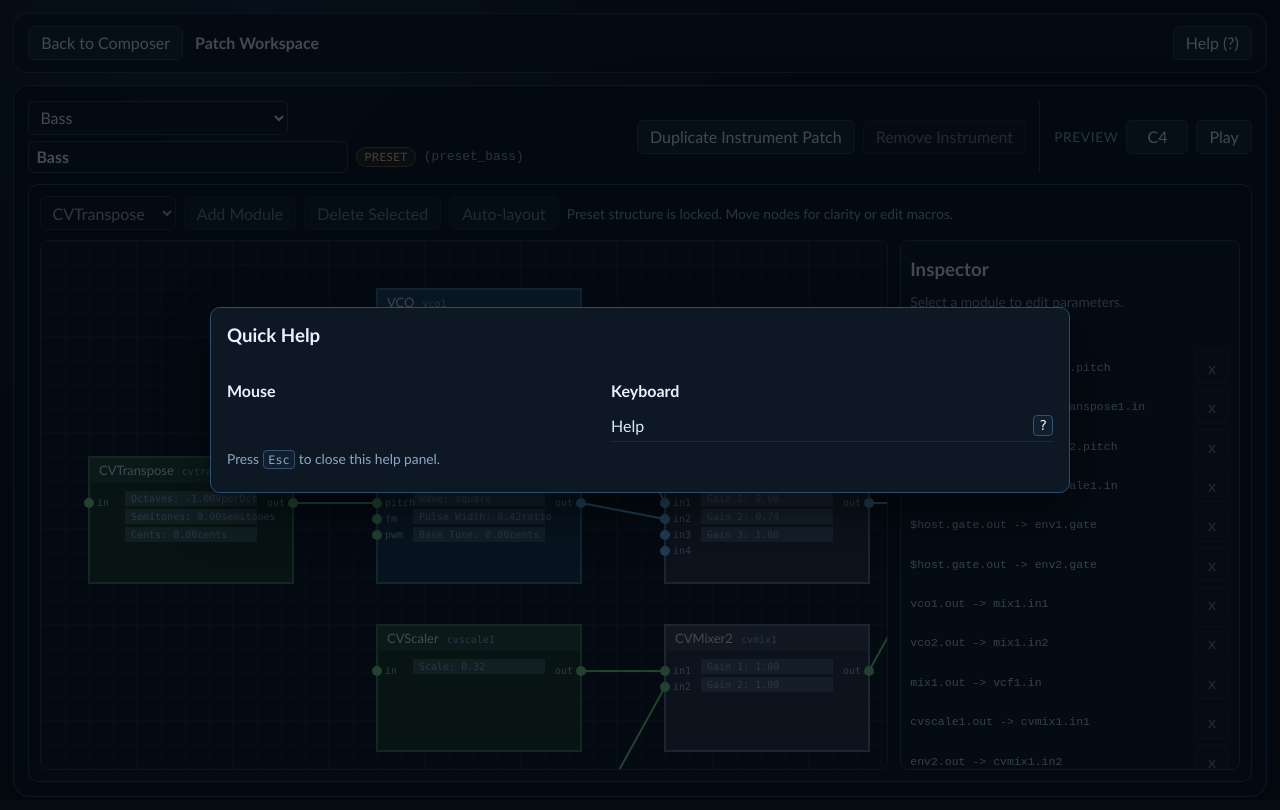
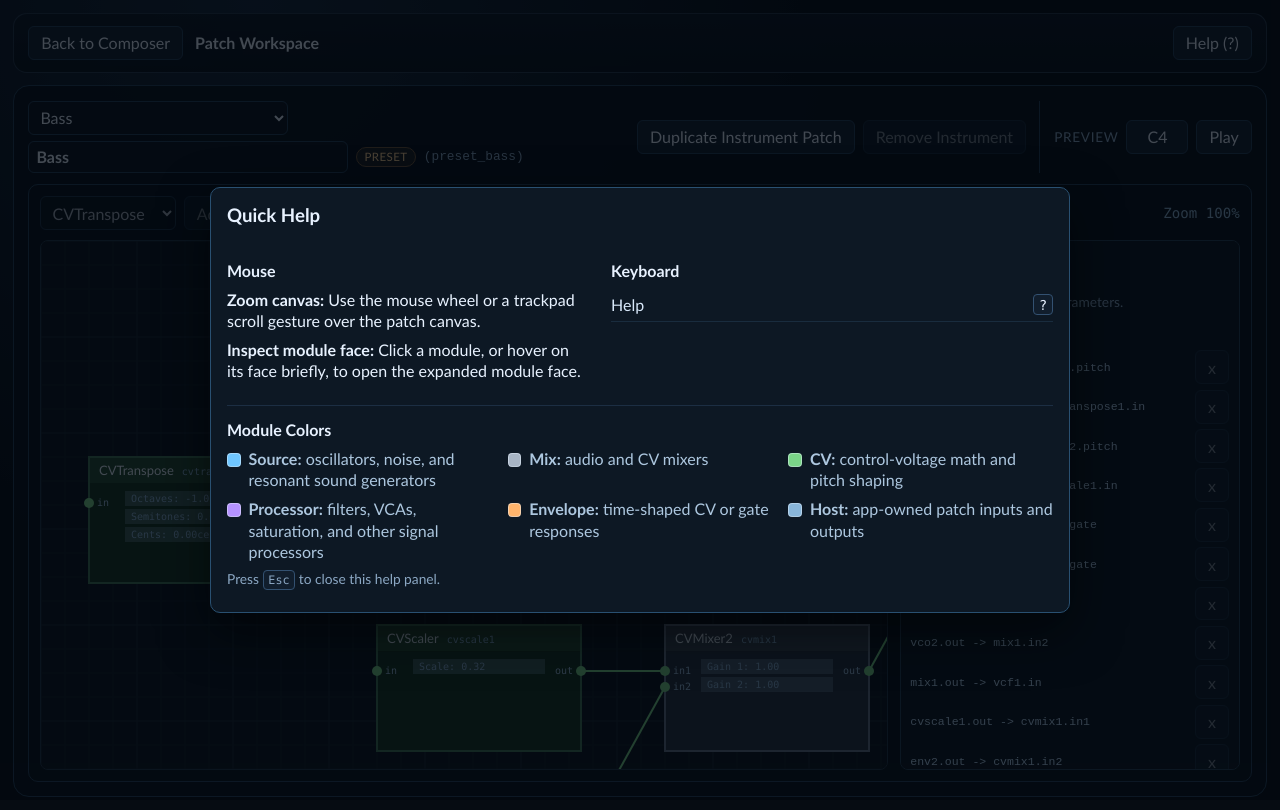
Before and after one commit to eescardo/SynthPlayground, a Next.js app: page /patch-workspace in a window 1280 px wide. Both pictures are taken after a click on the button "Help (?)". Built offline with nearby package versions, Linux system fonts and the light colour scheme.

Commit message:
Add patch canvas zoom and module face popover

```diff
--- a/app/globals.css
+++ b/app/globals.css
@@ -1062,6 +1062,13 @@ select {
   gap: 0.5rem;
 }
 
+.patch-zoom-readout {
+  margin-left: auto;
+  color: #8fb4d4;
+  font-family: ui-monospace, SFMono-Regular, Menlo, monospace;
+  font-size: 0.88rem;
+}
+
 .patch-layout {
   display: grid;
   grid-template-columns: minmax(0, 1fr) 320px;
@@ -1286,6 +1293,34 @@ select {
   gap: 0.35rem;
   justify-content: flex-end;
   flex-wrap: wrap;
+}
+
+.quick-help-color-glossary {
+  border-top: 1px solid rgba(51, 81, 113, 0.4);
+  padding-top: 0.85rem;
+}
+
+.quick-help-color-items {
+  display: grid;
+  grid-template-columns: repeat(auto-fit, minmax(230px, 1fr));
+  gap: 0.45rem 1rem;
+}
+
+.quick-help-color-item {
+  display: flex;
+  gap: 0.5rem;
+  align-items: baseline;
+  color: #adc7df;
+  line-height: 1.35;
+}
+
+.quick-help-color-swatch {
+  width: 0.85rem;
+  height: 0.85rem;
+  flex: 0 0 auto;
+  border: 1px solid rgba(232, 244, 255, 0.45);
+  border-radius: 4px;
+  transform: translateY(0.12rem);
 }
 
 @media (max-width: 860px) {
--- a/src/components/PatchEditorCanvas.tsx
+++ b/src/components/PatchEditorCanvas.tsx
@@ -30,6 +30,15 @@ const COLOR_PENDING_PORT = "#ff5d8f";
 const NODE_BODY_TOP = 34;
 const PORT_START_Y = 46;
 const PORT_ROW_GAP = 16;
+const MIN_ZOOM = 0.2;
+const MAX_ZOOM = 2.5;
+const ZOOM_WHEEL_SENSITIVITY = 0.0012;
+const FACE_POPOVER_SCALE = 2.5;
+const FACE_HOVER_DELAY_MS = 900;
+
+function clamp(value: number, min: number, max: number) {
+  return Math.min(max, Math.max(min, value));
+}
 
 interface HitPort {
   nodeId: string;
@@ -208,6 +217,73 @@ function drawGenericModuleFace(
   });
 }
 
+function drawModuleCard(
+  ctx: CanvasRenderingContext2D,
+  patch: Patch,
+  node: PatchNode,
+  schema: NonNullable<ReturnType<typeof getModuleSchema>>,
+  x: number,
+  y: number,
+  options: {
+    hovered: boolean;
+    selected: boolean;
+  }
+) {
+  const moduleColors = resolveMutedPatchModuleColors(schema.categories);
+  ctx.fillStyle = moduleColors.fill;
+  ctx.fillRect(x, y, NODE_W, NODE_H);
+  if (options.hovered && !options.selected) {
+    ctx.fillStyle = COLOR_NODE_HOVER_OVERLAY;
+    ctx.fillRect(x + 2, y + 2, NODE_W - 4, NODE_H - 4);
+  }
+  ctx.fillStyle = moduleColors.accent;
+  ctx.globalAlpha = options.selected ? 0.24 : options.hovered ? 0.18 : 0.12;
+  ctx.fillRect(x, y, NODE_W, NODE_BODY_TOP - 8);
+  ctx.globalAlpha = 1;
+  ctx.strokeStyle = options.selected ? moduleColors.accent : options.hovered ? COLOR_NODE_TITLE : moduleColors.stroke;
+  ctx.lineWidth = options.hovered ? 3 : 2;
+  ctx.strokeRect(x, y, NODE_W, NODE_H);
+
+  ctx.fillStyle = COLOR_NODE_TITLE;
+  ctx.font = "13px 'Trebuchet MS', 'Segoe UI', sans-serif";
+  ctx.fillText(node.typeId, x + 10, y + 18);
+  const titleWidth = ctx.measureText(node.typeId).width;
+  ctx.fillStyle = COLOR_NODE_SUBTITLE;
+  ctx.font = "10px ui-monospace, SFMono-Regular, Menlo, monospace";
+  ctx.fillText(node.id, x + 18 + titleWidth, y + 18);
+
+  if (node.typeId === "ADSR") {
+    drawAdsrModuleFace(ctx, patch, node, schema.params, x, y, moduleColors.accent);
+  } else {
+    drawGenericModuleFace(ctx, node, schema.params, x, y);
+  }
+
+  schema.portsIn.forEach((port, index) => {
+    const py = y + PORT_START_Y + index * PORT_ROW_GAP;
+    const px = x;
+    ctx.fillStyle = getCapabilityColor(port);
+    ctx.beginPath();
+    ctx.arc(px, py, 5, 0, Math.PI * 2);
+    ctx.fill();
+    ctx.fillStyle = COLOR_PORT_LABEL;
+    ctx.font = "10px ui-monospace, SFMono-Regular, Menlo, monospace";
+    ctx.fillText(port.id, px + 8, py + 3);
+  });
+
+  schema.portsOut.forEach((port, index) => {
+    const py = y + PORT_START_Y + index * PORT_ROW_GAP;
+    const px = x + NODE_W;
+    ctx.fillStyle = getCapabilityColor(port);
+    ctx.beginPath();
+    ctx.arc(px, py, 5, 0, Math.PI * 2);
+    ctx.fill();
+    ctx.fillStyle = COLOR_PORT_LABEL;
+    ctx.font = "10px ui-monospace, SFMono-Regular, Menlo, monospace";
+    const textWidth = ctx.measureText(port.id).width;
+    ctx.fillText(port.id, px - 8 - textWidth, py + 3);
+  });
+}
+
 function MacroBindingDetails(props: {
   patch: Patch;
   nodeId: string;
@@ -294,13 +370,19 @@ function ParamValueControl(props: {
 
 export function PatchEditorCanvas(props: PatchEditorCanvasProps) {
   const canvasRef = useRef<HTMLCanvasElement | null>(null);
+  const scrollRef = useRef<HTMLDivElement | null>(null);
   const hitPortsRef = useRef<HitPort[]>([]);
   const dragLastLayoutRef = useRef<{ x: number; y: number } | null>(null);
   const dragPointerOffsetRef = useRef<{ x: number; y: number } | null>(null);
+  const faceHoverTimerRef = useRef<number | null>(null);
+  const pointerDownNodeIdRef = useRef<string | null>(null);
+  const pointerMovedRef = useRef(false);
   const [newNodeType, setNewNodeType] = useState(modulePalette[0]?.typeId ?? "VCO");
   const [pendingFromPort, setPendingFromPort] = useState<HitPort | null>(null);
   const [dragNodeId, setDragNodeId] = useState<string | null>(null);
   const [hoveredNodeId, setHoveredNodeId] = useState<string | null>(null);
+  const [facePopoverNodeId, setFacePopoverNodeId] = useState<string | null>(null);
+  const [zoom, setZoom] = useState(1);
 
   const layoutByNode = useMemo(() => {
     return new Map(props.patch.layout.nodes.map((node) => [node.nodeId, node] as const));
@@ -316,6 +398,21 @@ export function PatchEditorCanvas(props: PatchEditorCanvasProps) {
     }
     return { width: maxX, height: maxY };
   }, [props.patch.layout.nodes]);
+
+  const getFacePopoverRect = useCallback((nodeId: string) => {
+    const layout = layoutByNode.get(nodeId);
+    if (!layout) return null;
+    const width = NODE_W * FACE_POPOVER_SCALE;
+    const height = NODE_H * FACE_POPOVER_SCALE;
+    const centerX = layout.x * GRID + NODE_W / 2;
+    const centerY = layout.y * GRID + NODE_H / 2;
+    return {
+      x: Math.max(8, Math.min(canvasSize.width - width - 8, centerX - width / 2)),
+      y: Math.max(8, Math.min(canvasSize.height - height - 8, centerY - height / 2)),
+      width,
+      height
+    };
+  }, [canvasSize.height, canvasSize.width, layoutByNode]);
 
   const draw = useCallback(() => {
     const canvas = canvasRef.current;
@@ -393,60 +490,9 @@ export function PatchEditorCanvas(props: PatchEditorCanvasProps) {
       const x = layout.x * GRID;
       const y = layout.y * GRID;
 
-      const selected = props.selectedNodeId === node.id;
-      const hovered = hoveredNodeId === node.id;
-      const moduleColors = resolveMutedPatchModuleColors(schema.categories);
-      ctx.fillStyle = moduleColors.fill;
-      ctx.fillRect(x, y, NODE_W, NODE_H);
-      if (hovered && !selected) {
-        ctx.fillStyle = COLOR_NODE_HOVER_OVERLAY;
-        ctx.fillRect(x + 2, y + 2, NODE_W - 4, NODE_H - 4);
-      }
-      ctx.fillStyle = moduleColors.accent;
-      ctx.globalAlpha = selected ? 0.24 : hovered ? 0.18 : 0.12;
-      ctx.fillRect(x, y, NODE_W, NODE_BODY_TOP - 8);
-      ctx.globalAlpha = 1;
-      ctx.strokeStyle = selected ? moduleColors.accent : hovered ? COLOR_NODE_TITLE : moduleColors.stroke;
-      ctx.lineWidth = hovered ? 3 : 2;
-      ctx.strokeRect(x, y, NODE_W, NODE_H);
-
-      ctx.fillStyle = COLOR_NODE_TITLE;
-      ctx.font = "13px 'Trebuchet MS', 'Segoe UI', sans-serif";
-      ctx.fillText(node.typeId, x + 10, y + 18);
-      const titleWidth = ctx.measureText(node.typeId).width;
-      ctx.fillStyle = COLOR_NODE_SUBTITLE;
-      ctx.font = "10px ui-monospace, SFMono-Regular, Menlo, monospace";
-      ctx.fillText(node.id, x + 18 + titleWidth, y + 18);
-
-      if (node.typeId === "ADSR") {
-        drawAdsrModuleFace(ctx, props.patch, node, schema.params, x, y, moduleColors.accent);
-      } else {
-        drawGenericModuleFace(ctx, node, schema.params, x, y);
-      }
-
-      schema.portsIn.forEach((port, index) => {
-        const py = y + PORT_START_Y + index * PORT_ROW_GAP;
-        const px = x;
-        ctx.fillStyle = getCapabilityColor(port);
-        ctx.beginPath();
-        ctx.arc(px, py, 5, 0, Math.PI * 2);
-        ctx.fill();
-        ctx.fillStyle = COLOR_PORT_LABEL;
-        ctx.font = "10px ui-monospace, SFMono-Regular, Menlo, monospace";
-        ctx.fillText(port.id, px + 8, py + 3);
-      });
-
-      schema.portsOut.forEach((port, index) => {
-        const py = y + PORT_START_Y + index * PORT_ROW_GAP;
-        const px = x + NODE_W;
-        ctx.fillStyle = getCapabilityColor(port);
-        ctx.beginPath();
-        ctx.arc(px, py, 5, 0, Math.PI * 2);
-        ctx.fill();
-        ctx.fillStyle = COLOR_PORT_LABEL;
-        ctx.font = "10px ui-monospace, SFMono-Regular, Menlo, monospace";
-        const textWidth = ctx.measureText(port.id).width;
-        ctx.fillText(port.id, px - 8 - textWidth, py + 3);
+      drawModuleCard(ctx, props.patch, node, schema, x, y, {
+        hovered: hoveredNodeId === node.id,
+        selected: props.selectedNodeId === node.id
       });
     });
 
@@ -461,16 +507,72 @@ export function PatchEditorCanvas(props: PatchEditorCanvasProps) {
       }
     }
 
+    if (facePopoverNodeId) {
+      const node = nodeById.get(facePopoverNodeId);
+      const schema = node ? getModuleSchema(node.typeId) : undefined;
+      const rect = getFacePopoverRect(facePopoverNodeId);
+      if (node && schema && rect) {
+        ctx.save();
+        ctx.shadowColor = "rgba(0, 0, 0, 0.55)";
+        ctx.shadowBlur = 24;
+        ctx.shadowOffsetY = 12;
+        ctx.fillStyle = "rgba(4, 10, 17, 0.78)";
+        ctx.fillRect(rect.x - 10, rect.y - 10, rect.width + 20, rect.height + 20);
+        ctx.restore();
+
+        ctx.save();
+        ctx.translate(rect.x, rect.y);
+        ctx.scale(FACE_POPOVER_SCALE, FACE_POPOVER_SCALE);
+        drawModuleCard(ctx, props.patch, node, schema, 0, 0, {
+          hovered: false,
+          selected: true
+        });
+        ctx.restore();
+      }
+    }
+
     hitPortsRef.current = [];
     for (const [key, value] of portPositions.entries()) {
       const [nodeId, kind, portId] = key.split(":");
       hitPortsRef.current.push({ nodeId, kind: kind as "in" | "out", portId, x: value.x, y: value.y });
     }
-  }, [canvasSize, hoveredNodeId, layoutByNode, pendingFromPort, props.patch, props.selectedNodeId]);
+  }, [canvasSize, facePopoverNodeId, getFacePopoverRect, hoveredNodeId, layoutByNode, nodeById, pendingFromPort, props.patch, props.selectedNodeId]);
 
   useEffect(() => {
     draw();
   }, [draw]);
+
+  useEffect(() => {
+    if (!facePopoverNodeId || nodeById.has(facePopoverNodeId)) {
+      return;
+    }
+    setFacePopoverNodeId(null);
+  }, [facePopoverNodeId, nodeById]);
+
+  useEffect(() => {
+    if (!hoveredNodeId || dragNodeId || facePopoverNodeId === hoveredNodeId) {
+      return;
+    }
+    faceHoverTimerRef.current = window.setTimeout(() => {
+      setFacePopoverNodeId(hoveredNodeId);
+    }, FACE_HOVER_DELAY_MS);
+    return () => {
+      if (faceHoverTimerRef.current !== null) {
+        window.clearTimeout(faceHoverTimerRef.current);
+        faceHoverTimerRef.current = null;
+      }
+    };
+  }, [dragNodeId, facePopoverNodeId, hoveredNodeId]);
+
+  useEffect(() => {
+    const onKeyDown = (event: KeyboardEvent) => {
+      if (event.key === "Escape") {
+        setFacePopoverNodeId(null);
+      }
+    };
+    window.addEventListener("keydown", onKeyDown);
+    return () => window.removeEventListener("keydown", onKeyDown);
+  }, []);
 
   const pointerToGrid = (event: React.PointerEvent<HTMLCanvasElement>) => {
     const canvas = canvasRef.current;
@@ -521,6 +623,23 @@ export function PatchEditorCanvas(props: PatchEditorCanvasProps) {
 
   const onPointerDown = (event: React.PointerEvent<HTMLCanvasElement>) => {
     const pos = pointerToGrid(event);
+    pointerDownNodeIdRef.current = null;
+    pointerMovedRef.current = false;
+    if (facePopoverNodeId) {
+      const rect = getFacePopoverRect(facePopoverNodeId);
+      const insidePopover =
+        rect &&
+        pos.rawX >= rect.x &&
+        pos.rawX <= rect.x + rect.width &&
+        pos.rawY >= rect.y &&
+        pos.rawY <= rect.y + rect.height;
+      if (!insidePopover) {
+        setFacePopoverNodeId(null);
+      } else {
+        return;
+      }
+    }
+
     const hitPort = getPortAtPointer(pos.rawX, pos.rawY);
 
     if (hitPort) {
@@ -540,6 +659,8 @@ export function PatchEditorCanvas(props: PatchEditorCanvasProps) {
     if (hitNodeId) {
       props.onSelectNode(hitNodeId);
       setDragNodeId(hitNodeId);
+      pointerDownNodeIdRef.current = hitNodeId;
+      pointerMovedRef.current = false;
       const layout = layoutByNode.get(hitNodeId);
       dragLastLayoutRef.current = layout ? { x: layout.x, y: layout.y } : null;
       dragPointerOffsetRef.current = layout
@@ -552,7 +673,31 @@ export function PatchEditorCanvas(props: PatchEditorCanvasProps) {
     } else {
       props.onSelectNode(undefined);
       setPendingFromPort(null);
+      pointerDownNodeIdRef.current = null;
+      pointerMovedRef.current = false;
     }
+  };
+
+  const onCanvasWheel = (event: React.WheelEvent<HTMLDivElement>) => {
+    event.preventDefault();
+    const scrollEl = scrollRef.current;
+    if (!scrollEl) {
+      return;
+    }
+    const rect = scrollEl.getBoundingClientRect();
+    const localX = event.clientX - rect.left;
+    const localY = event.clientY - rect.top;
+    const canvasX = (scrollEl.scrollLeft + localX) / zoom;
+    const canvasY = (scrollEl.scrollTop + localY) / zoom;
+    const nextZoom = clamp(zoom * Math.exp(-event.deltaY * ZOOM_WHEEL_SENSITIVITY), MIN_ZOOM, MAX_ZOOM);
+    if (Math.abs(nextZoom - zoom) < 0.001) {
+      return;
+    }
+    setZoom(nextZoom);
+    window.requestAnimationFrame(() => {
+      scrollEl.scrollLeft = canvasX * nextZoom - localX;
+      scrollEl.scrollTop = canvasY * nextZoom - localY;
+    });
   };
 
   const onPointerMove = (event: React.PointerEvent<HTMLCanvasElement>) => {
@@ -572,6 +717,7 @@ export function PatchEditorCanvas(props: PatchEditorCanvasProps) {
       return;
     }
     dragLastLayoutRef.current = nextLayout;
+    pointerMovedRef.current = true;
     props.onApplyOp({
       type: "moveNode",
       nodeId: dragNodeId,
@@ -580,6 +726,8 @@ export function PatchEditorCanvas(props: PatchEditorCanvasProps) {
   };
 
   const onPointerUp = (event: React.PointerEvent<HTMLCanvasElement>) => {
+    const clickedNodeId = pointerDownNodeIdRef.current;
+    const moved = pointerMovedRef.current;
     if (dragNodeId) {
       try {
         event.currentTarget.releasePointerCapture(event.pointerId);
@@ -589,7 +737,12 @@ export function PatchEditorCanvas(props: PatchEditorCanvasProps) {
     }
     dragLastLayoutRef.current = null;
     dragPointerOffsetRef.current = null;
+    pointerDownNodeIdRef.current = null;
+    pointerMovedRef.current = false;
     setDragNodeId(null);
+    if (clickedNodeId && !moved) {
+      setFacePopoverNodeId(clickedNodeId);
+    }
   };
 
   const selectedNode = props.selectedNodeId ? nodeById.get(props.selectedNodeId) : undefined;
@@ -650,17 +803,19 @@ export function PatchEditorCanvas(props: PatchEditorCanvasProps) {
         </button>
         {props.structureLocked && <span className="muted">Preset structure is locked. Move nodes for clarity or edit macros.</span>}
         {pendingFromPort && <span className="muted">Select input port to complete connection.</span>}
+        <span className="patch-zoom-readout">Zoom {Math.round(zoom * 100)}%</span>
       </div>
 
       <div className="patch-layout">
         <div className="patch-canvas-shell">
-          <div className="patch-canvas-scroll">
+          <div className="patch-canvas-scroll" ref={scrollRef} onWheel={onCanvasWheel}>
             <canvas
               ref={canvasRef}
               width={canvasSize.width}
               height={canvasSize.height}
               style={{
-                width: `${canvasSize.width}px`,
+                width: `${canvasSize.width * zoom}px`,
+                height: `${canvasSize.height * zoom}px`,
                 cursor: dragNodeId ? MOVE_CURSOR_ACTIVE : hoveredNodeId ? MOVE_CURSOR : "default"
               }}
               onPointerDown={onPointerDown}
@@ -669,6 +824,10 @@ export function PatchEditorCanvas(props: PatchEditorCanvasProps) {
               onPointerLeave={(event) => {
                 onPointerUp(event);
                 setHoveredNodeId(null);
+                if (faceHoverTimerRef.current !== null) {
+                  window.clearTimeout(faceHoverTimerRef.current);
+                  faceHoverTimerRef.current = null;
+                }
               }}
             />
           </div>
--- a/src/components/QuickHelpDialog.tsx
+++ b/src/components/QuickHelpDialog.tsx
@@ -1,11 +1,12 @@
 interface QuickHelpDialogProps {
+  colorGlossaryItems?: Array<{ color: string; label: string; description: string }>;
   mouseHelpItems: Array<{ action: string; description: string }>;
   keyboardShortcuts: Array<{ action: string; shortcut: string }>;
   onClose: () => void;
   open: boolean;
 }
 
-export function QuickHelpDialog({ keyboardShortcuts, mouseHelpItems, onClose, open }: QuickHelpDialogProps) {
+export function QuickHelpDialog({ colorGlossaryItems = [], keyboardShortcuts, mouseHelpItems, onClose, open }: QuickHelpDialogProps) {
   if (!open) {
     return null;
   }
@@ -39,6 +40,21 @@ export function QuickHelpDialog({ keyboardShortcuts, mouseHelpItems, onClose, op
             </div>
           </div>
         </div>
+        {colorGlossaryItems.length > 0 && (
+          <div className="quick-help-section quick-help-color-glossary">
+            <h4>Module Colors</h4>
+            <div className="quick-help-color-items">
+              {colorGlossaryItems.map((entry) => (
+                <div key={entry.label} className="quick-help-color-item">
+                  <span className="quick-help-color-swatch" style={{ background: entry.color }} />
+                  <span>
+                    <strong>{entry.label}:</strong> {entry.description}
+                  </span>
+                </div>
+              ))}
+            </div>
+          </div>
+        )}
         <p className="muted">Press <kbd>Esc</kbd> to close this help panel.</p>
       </div>
     </div>
--- a/src/components/app/AppRoot.tsx
+++ b/src/components/app/AppRoot.tsx
@@ -111,6 +111,7 @@ export function AppRoot({ children }: { children: ReactNode }) {
   } = usePlatformShortcuts();
   const {
     closeHelp,
+    colorGlossaryItems,
     helpOpen,
     keyboardShortcuts,
     mouseHelpItems,
@@ -1131,6 +1132,7 @@ export function AppRoot({ children }: { children: ReactNode }) {
         />
 
         <QuickHelpDialog
+          colorGlossaryItems={colorGlossaryItems}
           keyboardShortcuts={keyboardShortcuts}
           mouseHelpItems={mouseHelpItems}
           onClose={closeHelp}
--- a/src/hooks/useQuickHelpDialog.ts
+++ b/src/hooks/useQuickHelpDialog.ts
@@ -1,6 +1,7 @@
 "use client";
 
 import { useMemo, useState } from "react";
+import { PATCH_MODULE_CATEGORY_COLORS } from "@/lib/patch/moduleCategories";
 
 interface UseQuickHelpDialogParams {
   allTracksModifierLabel: string;
@@ -48,7 +49,24 @@ export function useQuickHelpDialog({
   );
 
   const patchWorkspaceKeyboardShortcuts = useMemo(() => [{ action: "Help", shortcut: "?" }], []);
-  const patchWorkspaceMouseHelpItems = useMemo<Array<{ action: string; description: string }>>(() => [], []);
+  const patchWorkspaceMouseHelpItems = useMemo<Array<{ action: string; description: string }>>(
+    () => [
+      { action: "Zoom canvas", description: "Use the mouse wheel or a trackpad scroll gesture over the patch canvas." },
+      { action: "Inspect module face", description: "Click a module, or hover on its face briefly, to open the expanded module face." }
+    ],
+    []
+  );
+  const patchWorkspaceColorGlossaryItems = useMemo(
+    () => [
+      { label: "Source", color: PATCH_MODULE_CATEGORY_COLORS.source, description: "oscillators, noise, and resonant sound generators" },
+      { label: "Mix", color: PATCH_MODULE_CATEGORY_COLORS.mix, description: "audio and CV mixers" },
+      { label: "CV", color: PATCH_MODULE_CATEGORY_COLORS.cv, description: "control-voltage math and pitch shaping" },
+      { label: "Processor", color: PATCH_MODULE_CATEGORY_COLORS.processor, description: "filters, VCAs, saturation, and other signal processors" },
+      { label: "Envelope", color: PATCH_MODULE_CATEGORY_COLORS.envelope, description: "time-shaped CV or gate responses" },
+      { label: "Host", color: PATCH_MODULE_CATEGORY_COLORS.host, description: "app-owned patch inputs and outputs" }
+    ],
+    []
+  );
 
   const openHelp = (context: "composer" | "patch-workspace" = "composer") => {
     setHelpContext(context);
@@ -57,6 +75,7 @@ export function useQuickHelpDialog({
 
   return {
     closeHelp: () => setHelpOpen(false),
+    colorGlossaryItems: helpContext === "patch-workspace" ? patchWorkspaceColorGlossaryItems : [],
     helpOpen,
     keyboardShortcuts: helpContext === "patch-workspace" ? patchWorkspaceKeyboardShortcuts : composerKeyboardShortcuts,
     mouseHelpItems: helpContext === "patch-workspace" ? patchWorkspaceMouseHelpItems : composerMouseHelpItems,
```
